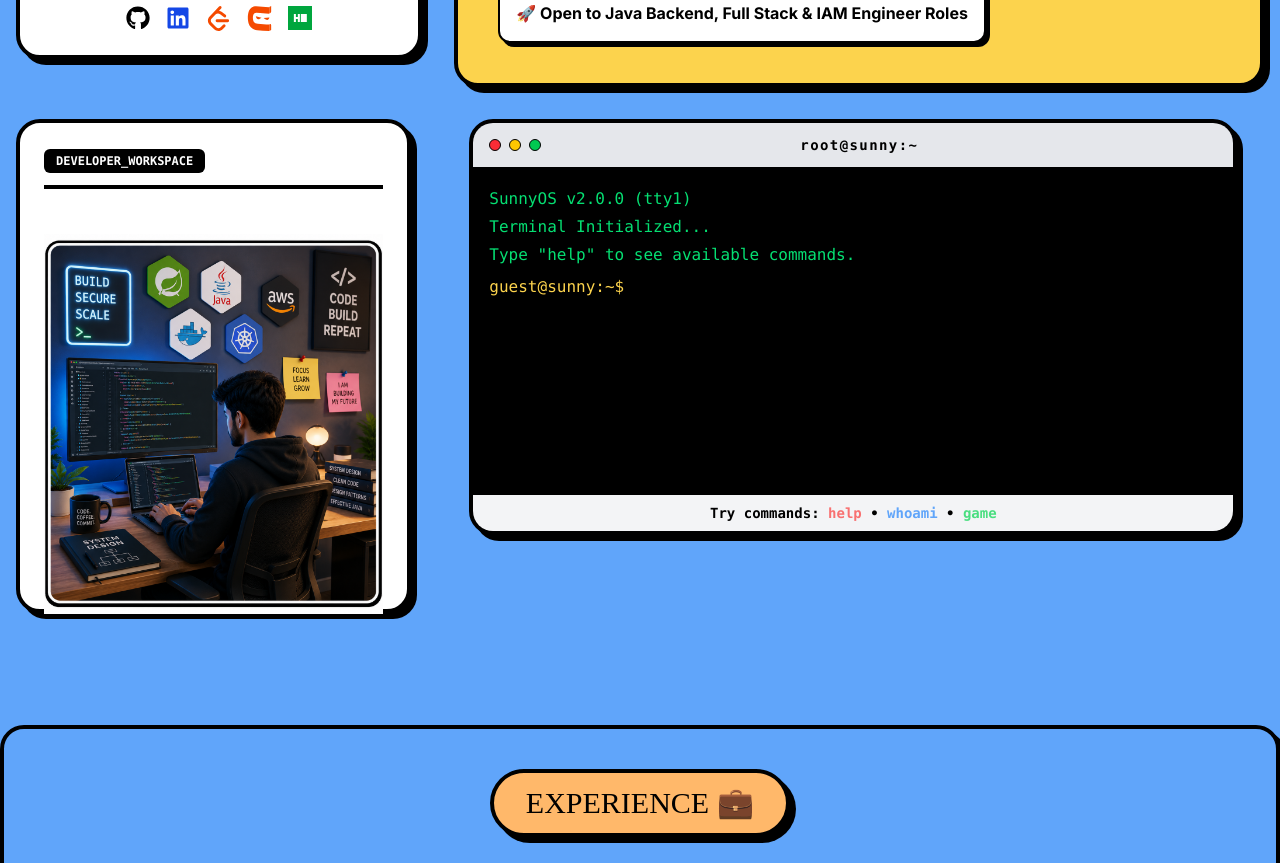
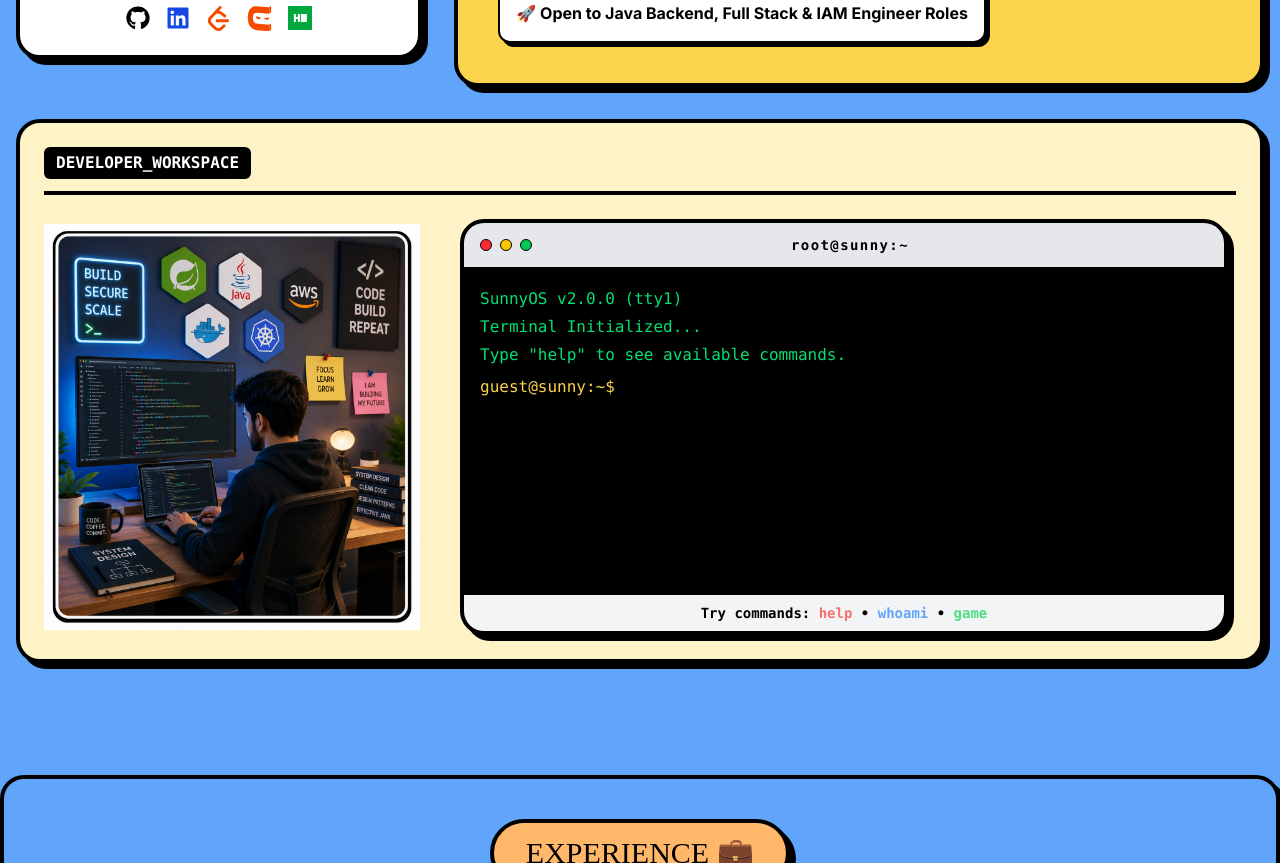
Before and after one commit to rajSunny5714/new-portfolio, a React (Vite) app: page / in a window 1280 px wide. Shown: the part 684-1547 px from the top of the page. Built offline with nearby package versions, Linux system fonts and the light colour scheme; the HTML template or start-up script is replaced by a standard one; a web font is replaced by a local one.

Commit message:
Update Hero.tsx

```diff
--- a/src/components/sections/Hero.tsx
+++ b/src/components/sections/Hero.tsx
@@ -201,36 +201,31 @@ const Hero = () => {
       </div>
 
 
-      {/* ================= BOTTOM SECTION ================= */}
-      <div className="mt-8 grid grid-cols-1 lg:grid-cols-3 gap-8 items-stretch">
+     <div className="mt-8 bg-amber-100 border-4 border-black rounded-3xl shadow-neo p-6">
 
-
-        <div className="lg:col-span-1 bg-white border-4 border-black rounded-3xl shadow-neo p-6">
-
-          <div className="border-b-4 border-black pb-3 mb-4">
-            <div className="inline-block bg-black text-white px-3 py-1 rounded-md font-mono font-bold text-xs">
+      <div className="border-b-4 border-black pb-3 mb-6">
+        <div className="inline-block bg-black text-white px-3 py-1 rounded-md font-mono font-bold">
           DEVELOPER_WORKSPACE
         </div>
       </div>
 
-          <div className="flex justify-center items-center h-full">
+      <div className="grid grid-cols-1 lg:grid-cols-3 gap-8 items-center">
+
+        <div className="lg:col-span-1 flex justify-center items-center">
           <img
             src="/terminal-side-image.png"
             alt="Sunny Raj Developer Workspace"
-              className="w-95 h-95 object-cover mx-auto"
+            className="w-full max-w-sm h-auto object-contain"
           />
         </div>
 
-        </div>
-
-
-        <div className="lg:col-span-2">
+        <div className="lg:col-span-2 w-full">
           <MiniTerminal />
         </div>
 
       </div>
 
-
+    </div>
       <ContactModal
         isOpen={isModalOpen}
         onClose={() => setIsModalOpen(false)}
```
Lines whose indentation alone changed are shown as unchanged.
